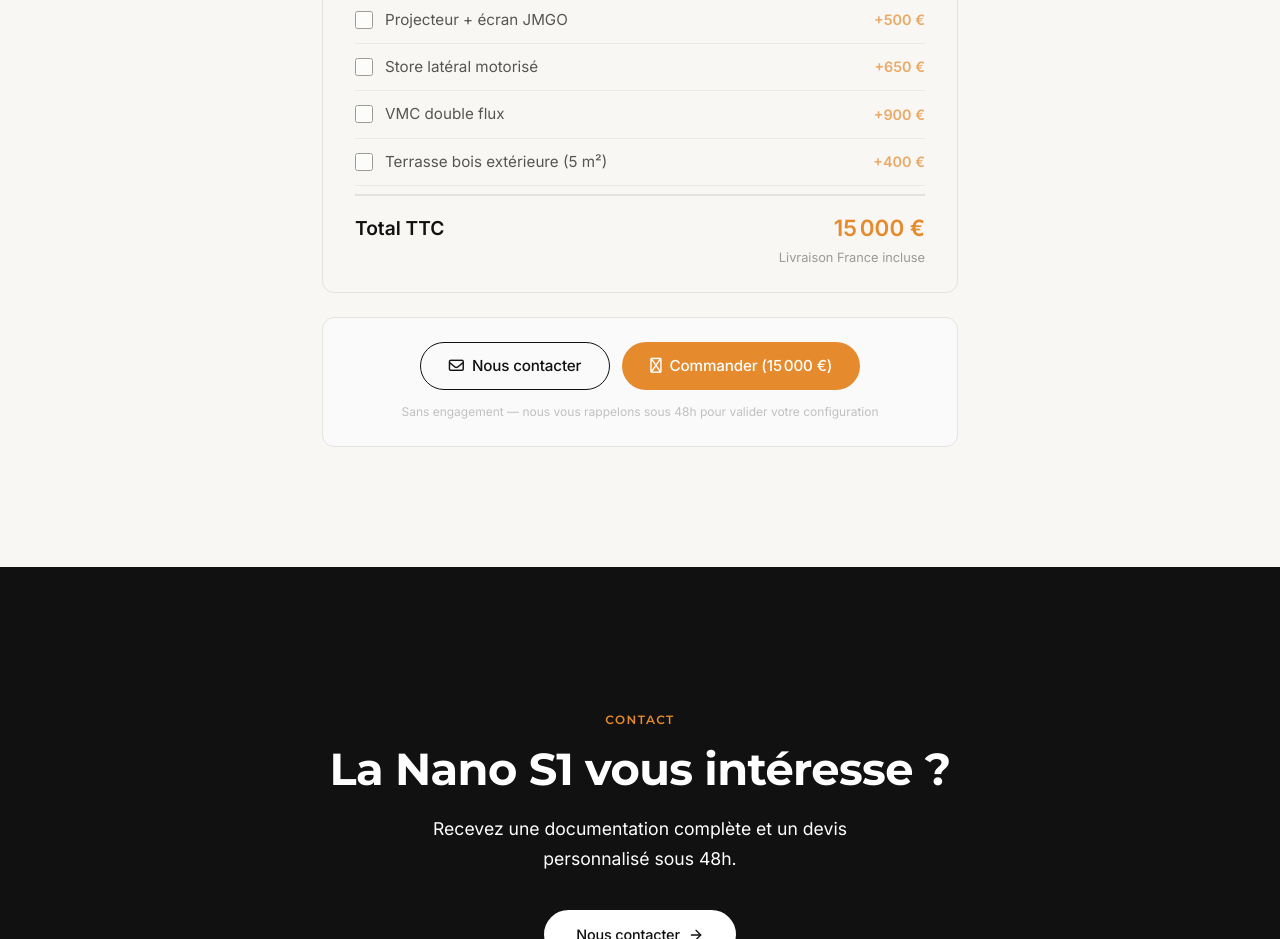
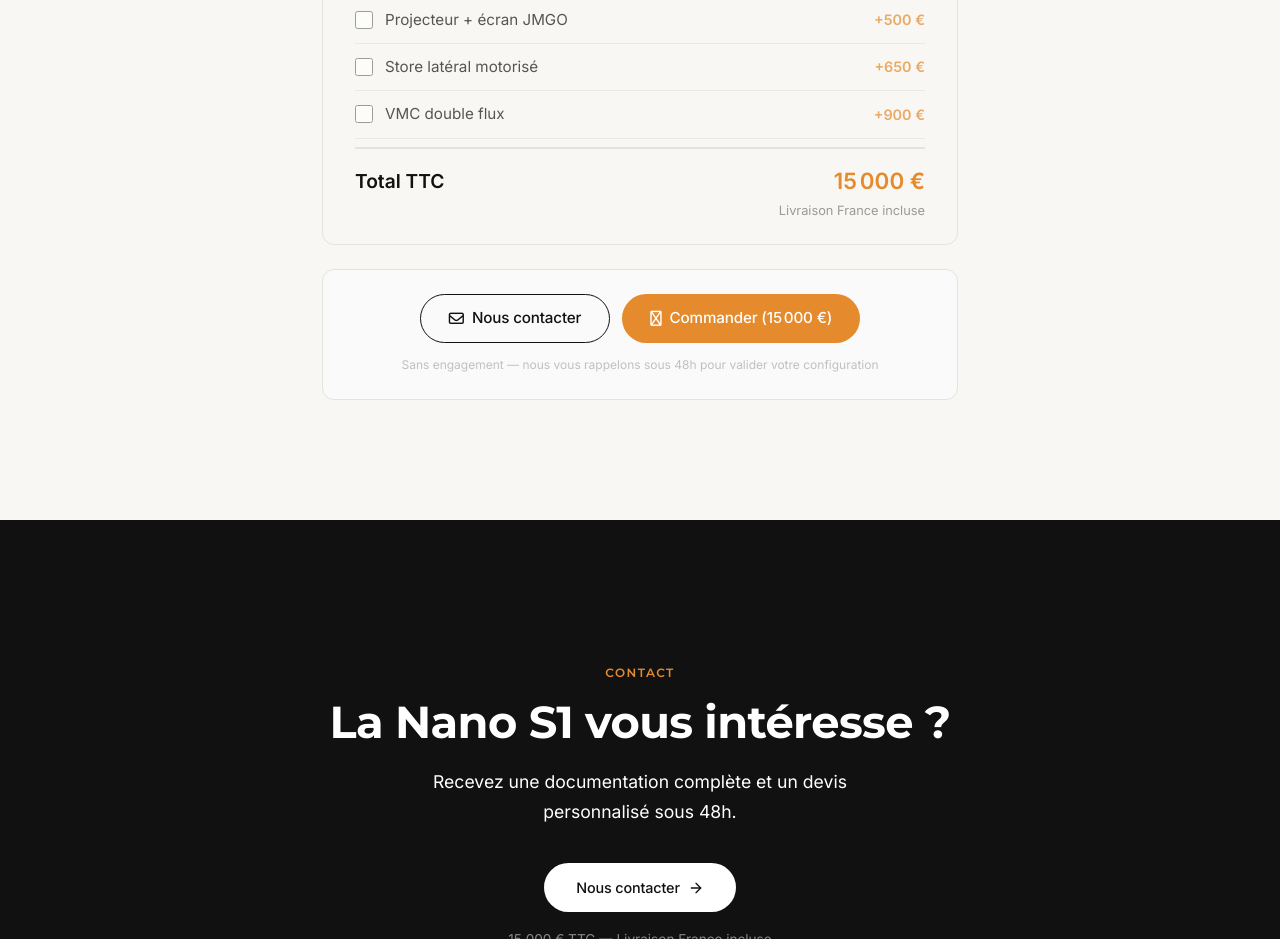
Before and after one commit to MyNanoHome/nanohome.fr, a Next.js app: page /nano-s1 in a window 1280 px wide. Shown: the part 4460-5399 px from the top of the page. Built offline with nearby package versions, Linux system fonts and the light colour scheme.

Commit message:
fix: remove terrasse option from configurator

```diff
--- a/app/nano-s1/Configurator.js
+++ b/app/nano-s1/Configurator.js
@@ -10,7 +10,6 @@ const OPTIONS = [
   { id: 'projecteur', name: 'Projecteur + écran JMGO', price: 500 },
   { id: 'store', name: 'Store latéral motorisé', price: 650 },
   { id: 'vmc', name: 'VMC double flux', price: 900 },
-  { id: 'terrasse', name: 'Terrasse bois extérieure (5 m²)', price: 400 },
 ];
 
 const BASE_PRICE = 15000;
```
